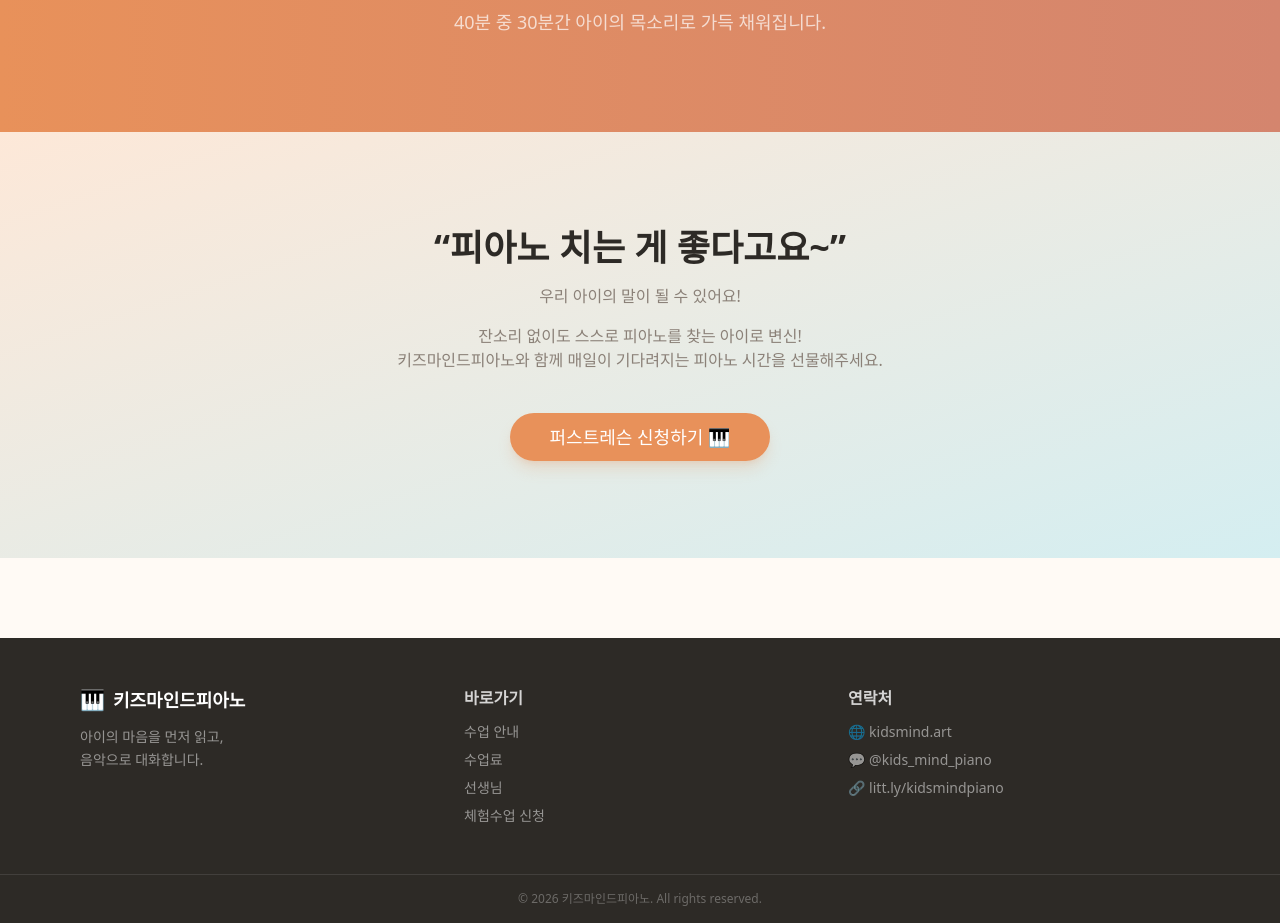
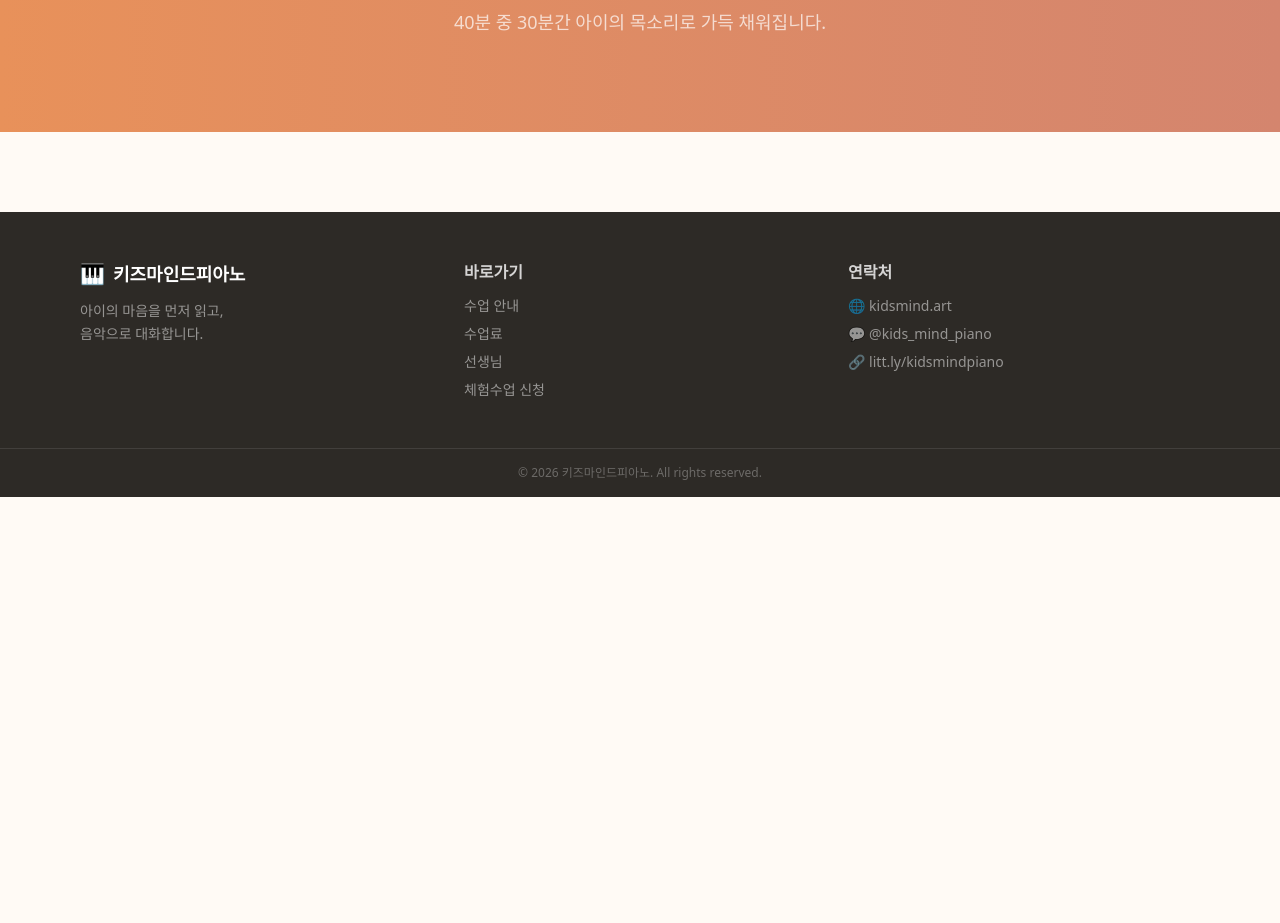
Before and after one commit to kidsmindpiano/kidsmindpiano-web, a Next.js app: page / in a window 1280 px wide. Shown: the part 3500-4423 px from the top of the page. After the commit the page ends 3997 px from the top, so only its background shows below. Built offline with nearby package versions, Linux system fonts and the light colour scheme.

Commit message:
메인: 피아노 치는 게 좋다고요 CTA 섹션 삭제

```diff
--- a/src/app/page.tsx
+++ b/src/app/page.tsx
@@ -171,19 +171,7 @@ export default function Home() {
         </div>
       </section>
 
-      {/* CTA */}
-      <section className="py-24 bg-gradient-to-br from-[#FDE8D8] to-[#D4EEF1]">
-        <div className="max-w-2xl mx-auto px-4 text-center">
-          <h2 className="text-3xl md:text-4xl font-bold mb-4">&ldquo;피아노 치는 게 좋다고요~&rdquo;</h2>
-          <p className="text-muted-foreground mb-4">우리 아이의 말이 될 수 있어요!</p>
-          <p className="text-muted-foreground mb-10">잔소리 없이도 스스로 피아노를 찾는 아이로 변신!<br />키즈마인드피아노와 함께 매일이 기다려지는 피아노 시간을 선물해주세요.</p>
-          <Link href="/contact">
-            <Button size="lg" className="bg-primary hover:bg-primary/90 text-lg px-10 py-6 rounded-full shadow-lg shadow-primary/20">
-              퍼스트레슨 신청하기 🎹
-            </Button>
-          </Link>
-        </div>
-      </section>
+
     </div>
   );
 }
```
